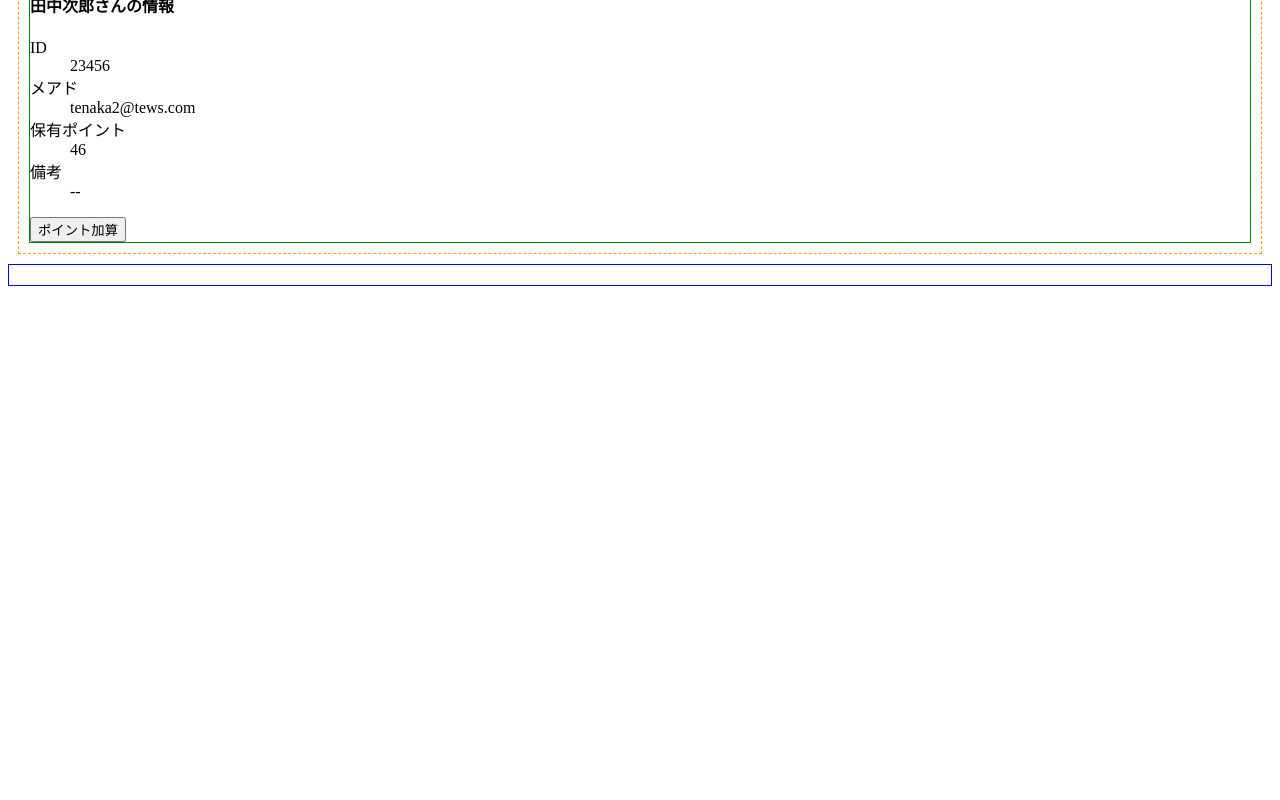
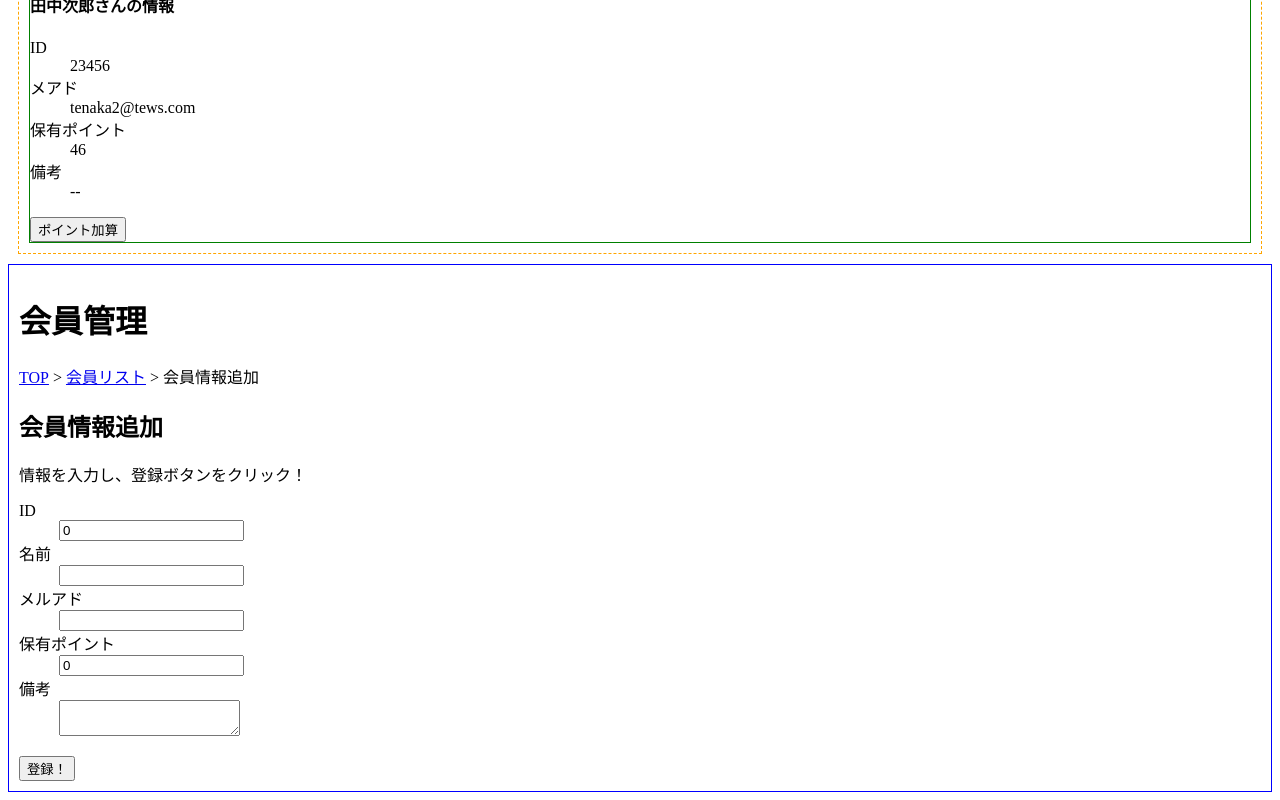
Before and after one commit to Asaki256/hello-nuxt, a Nuxt app: page /member/memberAdd in a window 1280 px wide. Shown: the part 521-1321 px from the top of the page. Before the commit the page ends 815 px from the top, so only its background shows below. Built offline with nearby package versions, Linux system fonts and the light colour scheme.

Commit message:
3章 82P 会員登録処理とルーティング

```diff
--- /dev/null
+++ b/pages/member/memberAdd.vue
@@ -0,0 +1,71 @@
+<script setup lang="ts">
+import type { Member } from "@/interfaces";
+
+// ルータオブジェクト
+const router = useRouter();
+// 会員情報リスト
+const memberList = useState<Map<number, Member>>("memberList");
+// リアクティブな入力用Member
+const member: Member = reactive({
+  id: 0,
+  name: "",
+  email: "",
+  points: 0,
+  note: "",
+});
+// フォームサブミット時のメソッド
+const onAdd = (): void => {
+  memberList.value.set(member.id, member);
+  router.push({ name: "member-memberList" });
+};
+</script>
+
+<template>
+  <h1>会員管理</h1>
+  <nav id="breadcrumbs">
+    <ul>
+      <li><NuxtLink :to="{ name: 'index' }">TOP</NuxtLink></li>
+      <li><NuxtLink :to="{ name: 'member-memberList' }">会員リスト</NuxtLink></li>
+      <li>会員情報追加</li>
+    </ul>
+  </nav>
+  <section>
+    <h2>会員情報追加</h2>
+    <p>情報を入力し、登録ボタンをクリック！</p>
+    <form @submit.prevent="onAdd">
+      <dl>
+        <dt>
+          <label for="addId">ID&nbsp;</label>
+        </dt>
+        <dd>
+          <input type="number" id="addId" v-model.number="member.id" required />
+        </dd>
+        <dt>
+          <label for="addName">名前&nbsp;</label>
+        </dt>
+        <dd>
+          <input type="text" id="addName" v-model="member.name" required />
+        </dd>
+        <dt>
+          <label for="addEmail">メルアド&nbsp;</label>
+        </dt>
+        <dd>
+          <input type="email" id="addEmail" v-model="member.email" required />
+        </dd>
+        <dt>
+          <label for="addPoints">保有ポイント&nbsp;</label>
+        </dt>
+        <dd>
+          <input type="number" id="addPoints" v-model.number="member.points" required />
+        </dd>
+        <dt>
+          <label for="addNote">備考&nbsp;</label>
+        </dt>
+        <dd>
+          <textarea id="addNote" v-model="member.note"></textarea>
+        </dd>
+      </dl>
+      <button type="submit">登録！</button>
+    </form>
+  </section>
+</template>
--- a/pages/member/memberList.vue
+++ b/pages/member/memberList.vue
@@ -1,6 +1,4 @@
 <script setup lang="ts">
-import type OneMember from "~/components/OneMember.vue";
-
 import type { Member } from "@/interfaces";
 import type { NuxtLink } from "#build/components";
 
@@ -18,7 +16,7 @@
   </nav>
   <section>
     <h2>会員リスト</h2>
-    <p>新規登録はこちら</p>
+    <p>新規登録は<NuxtLink :to="{ name: 'member-memberAdd' }">こちら</NuxtLink></p>
     <section>
       <ul>
         <li v-for="[id, member] in memberList" :key="id">
```
